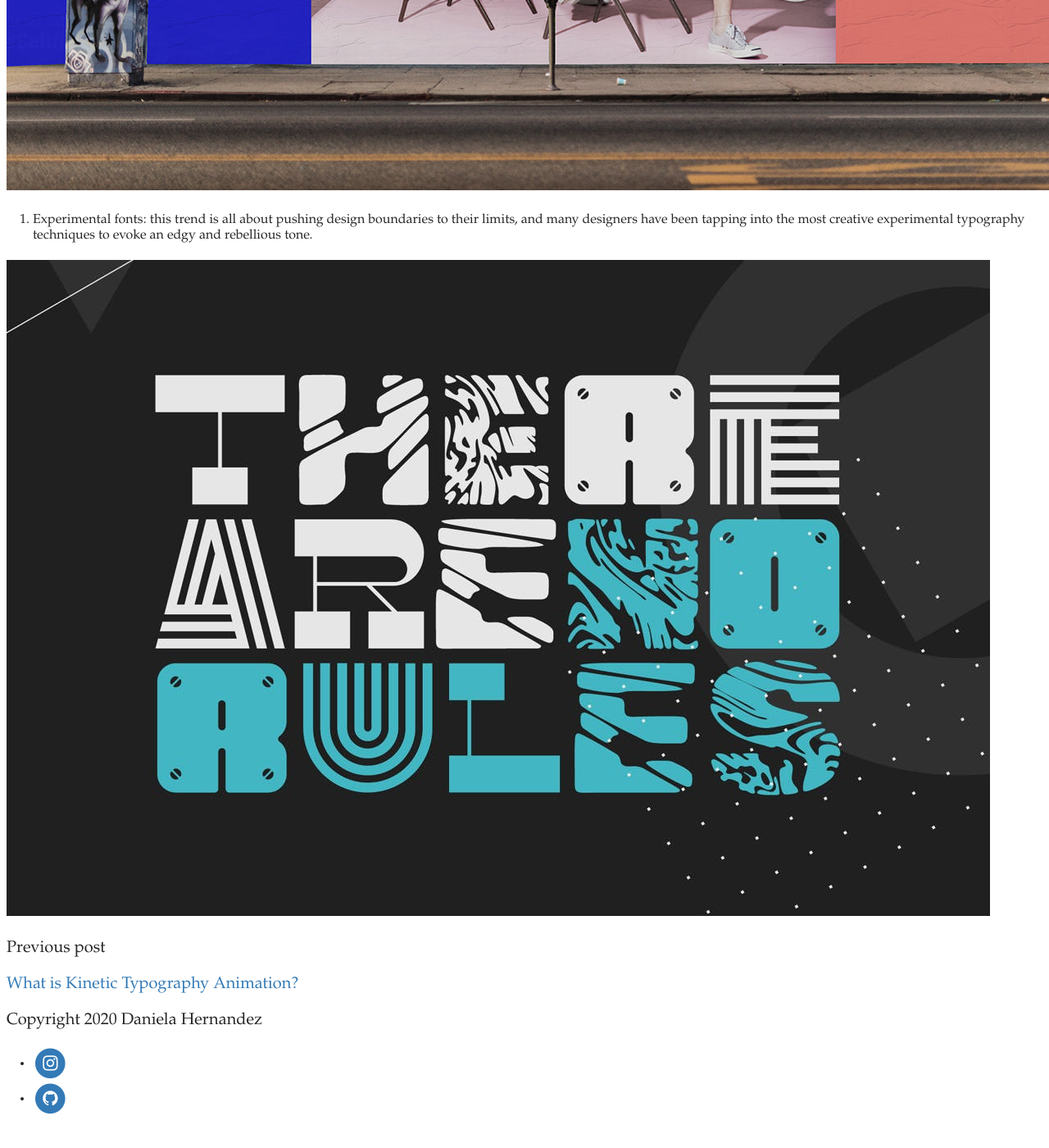
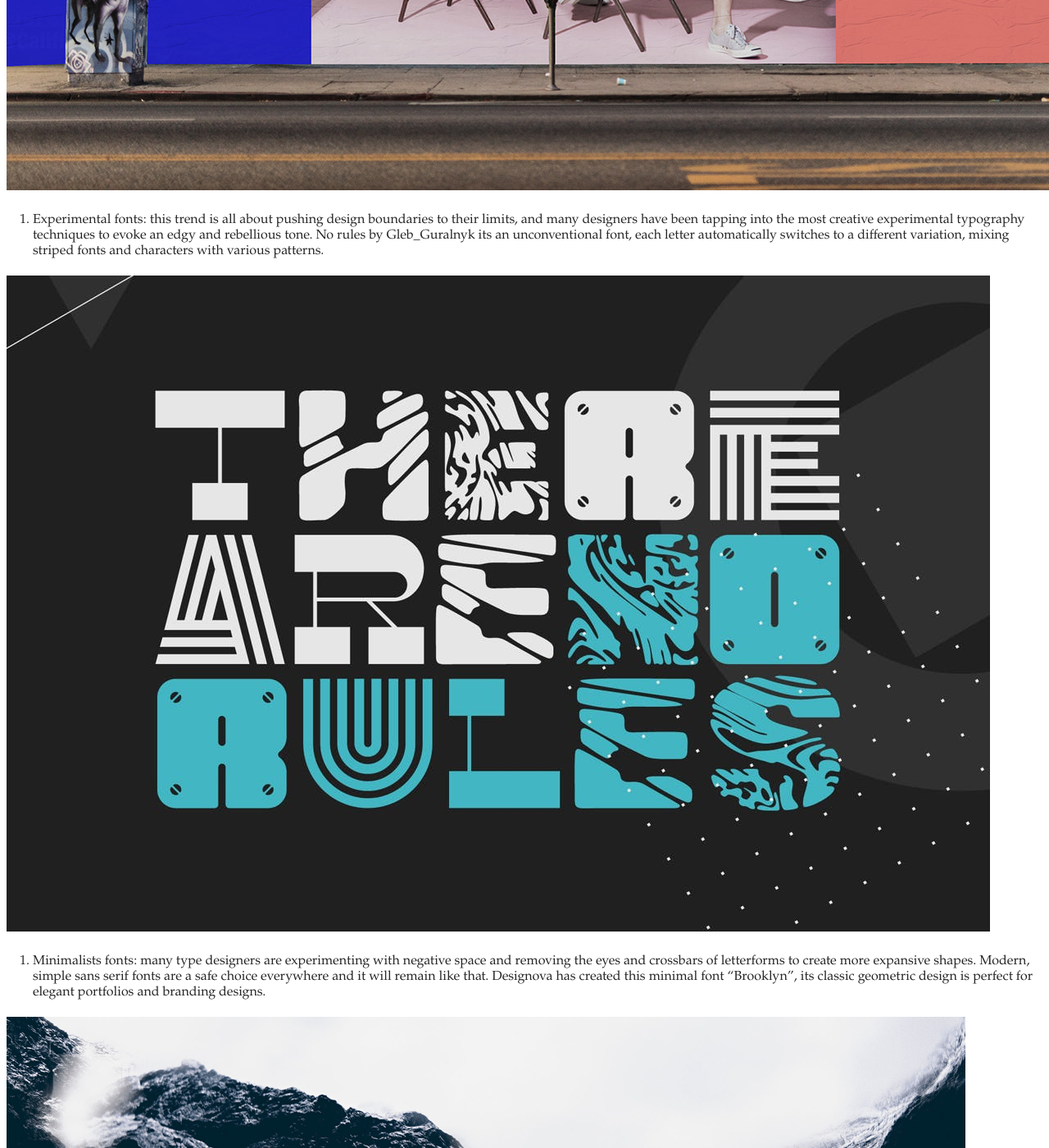
Before and after one commit to danielaher1899/danysblog, a Jekyll site: the page built from _posts/2020-11-18-the-latest-typography-trends.md, in a window 1280 px wide and 1400 px high, scrolled down 2952 px. Shown: the whole window at 82% size. Built offline with Jekyll 4.4.1, drawn with Linux system fonts in a browser that asks for light colours; some web fonts are replaced; before the commit the page ends 4330 px from its top, so only the background shows below that.

Commit message:
Update Post “2020-11-18-the-latest-typography-trends”

```diff
--- a/_posts/2020-11-18-the-latest-typography-trends.md
+++ b/_posts/2020-11-18-the-latest-typography-trends.md
@@ -15,6 +15,10 @@ While some designers are embracing technology to innovate fonts, others are mini
 
 ![](../uploads/9679da97352747.5ed3d4fea4967.jpg)
 
-3. Experimental fonts: this trend is all about pushing design boundaries to their limits, and many designers have been tapping into the most creative experimental typography techniques to evoke an edgy and rebellious tone.
+3. Experimental fonts: this trend is all about pushing design boundaries to their limits, and many designers have been tapping into the most creative experimental typography techniques to evoke an edgy and rebellious tone. No rules by Gleb_Guralnyk its an unconventional font, each letter automatically switches to a different variation, mixing striped fonts and characters with various patterns.
 
 ![](../uploads/d486510f-b362-4ebb-bec3-ddaf38529ceb.jfif)
+
+4. Minimalists fonts: many type designers are experimenting with negative space and removing the eyes and crossbars of letterforms to create more expansive shapes. Modern, simple sans serif fonts are a safe choice everywhere and it will remain like that. Designova has created this minimal font "Brooklyn", its classic geometric design is perfect for elegant portfolios and branding designs.
+
+![](../uploads/7391beae-f2ef-4ff9-90ba-b1f1680459ef.png)
```
Also changed, not shown: uploads/7391beae-f2ef-4ff9-90ba-b1f1680459ef.png (added).
